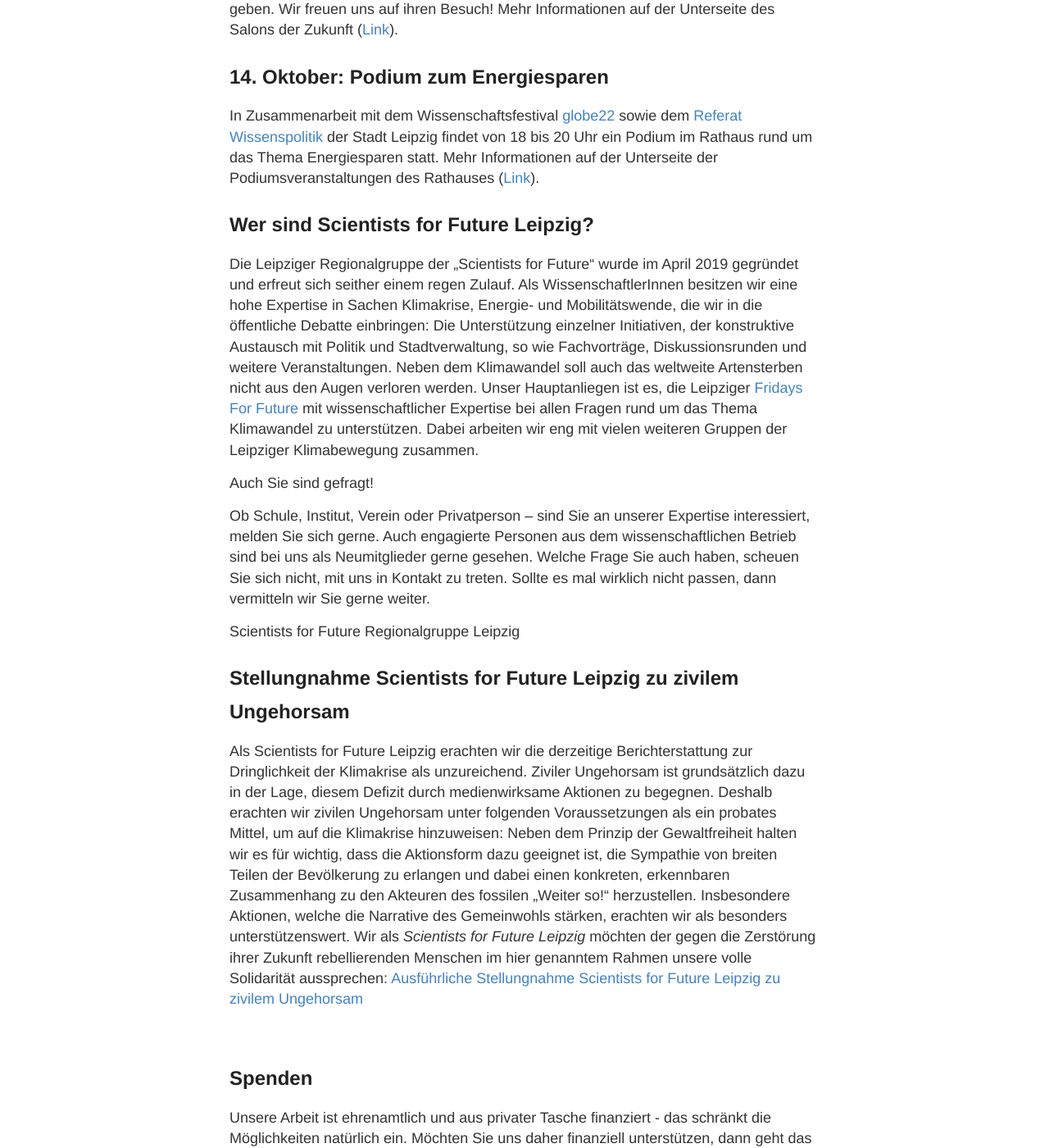
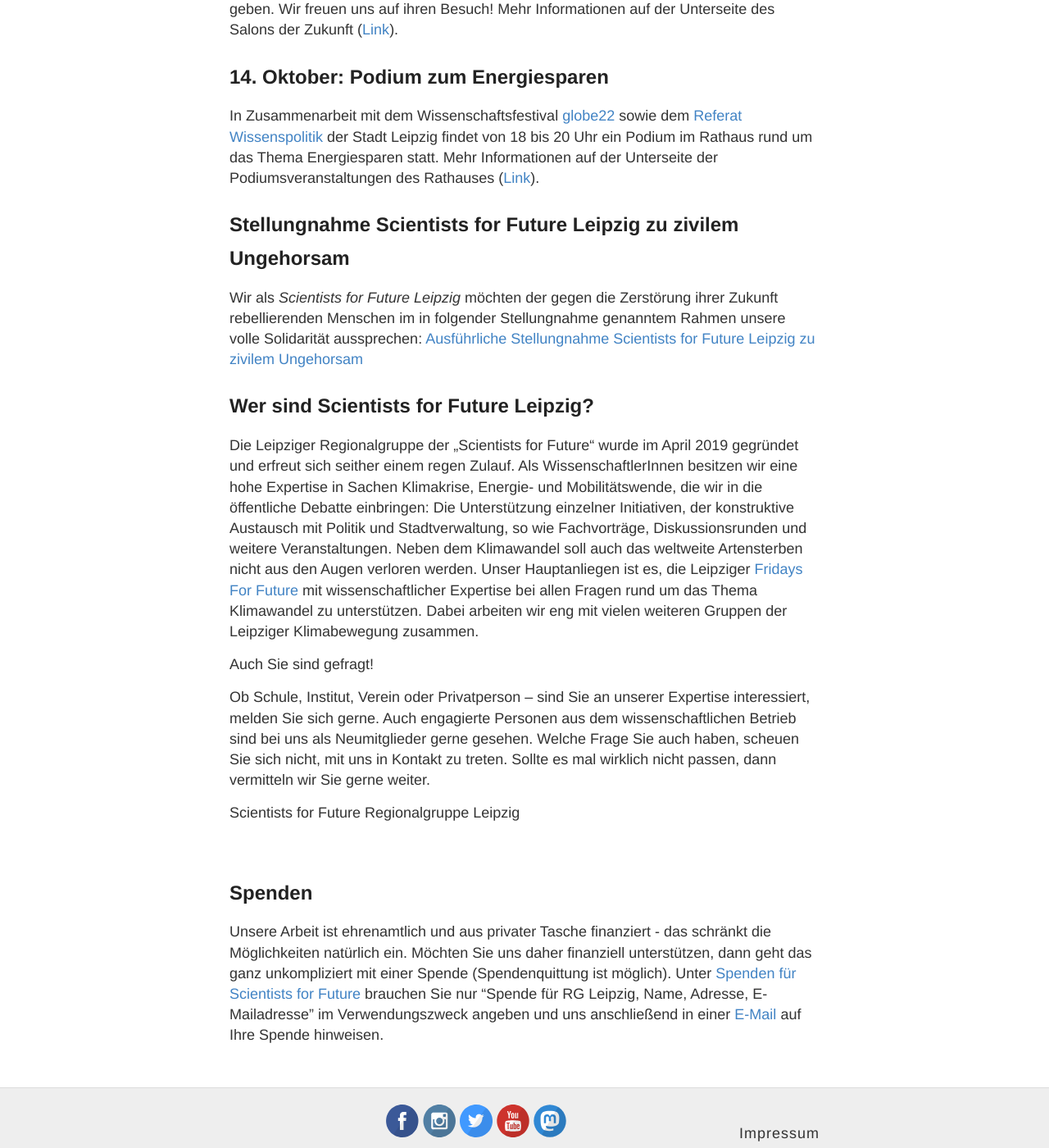
Before and after one commit to s4f-leipzig/s4f-leipzig.github.io, a Jekyll site: the page built from index.md, in a window 1280 px wide and 1400 px high, scrolled down 715 px. Shown: the whole window at 82% size. Built offline with Jekyll 4.4.1, drawn with Linux system fonts in a browser that asks for light colours.

Commit message:
Update index.md

```diff
--- a/index.md
+++ b/index.md
@@ -9,6 +9,9 @@
 <h2>14. Oktober: <a href="https://s4f-leipzig.de/podium/">Podium</a> zum Energiesparen</h2>
 In Zusammenarbeit mit dem Wissenschaftsfestival <a href="https://www.globe-festival.de/">globe22</a> sowie dem <a href="https://www.leipzig.de/buergerservice-und-verwaltung/aemter-und-behoerdengaenge/behoerden-und-dienstleistungen/dienststelle/referat-wissenspolitik-0117">Referat Wissenspolitik</a> der Stadt Leipzig findet von 18 bis 20 Uhr ein Podium im Rathaus rund um das Thema Energiesparen statt. Mehr Informationen auf der Unterseite der Podiumsveranstaltungen des Rathauses (<a href="https://s4f-leipzig.de/podium/">Link</a>).
 
+<h2>Stellungnahme Scientists for Future Leipzig zu zivilem Ungehorsam</h2>
+Wir als <i>Scientists for Future Leipzig</i> möchten der gegen die Zerstörung ihrer Zukunft rebellierenden Menschen im in folgender Stellungnahme genanntem Rahmen unsere volle Solidarität aussprechen: <a href="https://s4f-leipzig.de/documents/Stellungnahme_zU_S4F_Leipzig.pdf"> Ausführliche Stellungnahme Scientists for Future Leipzig zu zivilem Ungehorsam</a>
+
 <h2>Wer sind Scientists for Future Leipzig?</h2>
 
 Die Leipziger Regionalgruppe der „Scientists for Future“ wurde im April 2019 gegründet und erfreut sich seither einem regen Zulauf. Als WissenschaftlerInnen besitzen wir eine hohe Expertise in Sachen Klimakrise, Energie- und Mobilitätswende, die wir in die öffentliche Debatte einbringen: Die Unterstützung einzelner Initiativen, der konstruktive Austausch mit Politik und Stadtverwaltung, so wie Fachvorträge, Diskussionsrunden und weitere Veranstaltungen. Neben dem Klimawandel soll auch das weltweite Artensterben nicht aus den Augen verloren werden. Unser Hauptanliegen ist es, die Leipziger <a href="https://fffleipzig.de/" target="blank">Fridays For Future</a> mit wissenschaftlicher Expertise bei allen Fragen rund um das Thema Klimawandel zu unterstützen. Dabei arbeiten wir eng mit vielen weiteren Gruppen der Leipziger Klimabewegung zusammen.
@@ -19,17 +22,6 @@
 
 Scientists for Future Regionalgruppe Leipzig
 
-<h2>Stellungnahme Scientists for Future Leipzig zu zivilem Ungehorsam</h2>
-Als Scientists for Future Leipzig erachten wir die derzeitige Berichterstattung zur Dringlichkeit der
-Klimakrise als unzureichend. Ziviler Ungehorsam ist grundsätzlich dazu in der Lage, diesem Defizit
-durch medienwirksame Aktionen zu begegnen. Deshalb erachten wir zivilen Ungehorsam unter
-folgenden Voraussetzungen als ein probates Mittel, um auf die Klimakrise hinzuweisen: Neben dem
-Prinzip der Gewaltfreiheit halten wir es für wichtig, dass die Aktionsform dazu geeignet ist, die
-Sympathie von breiten Teilen der Bevölkerung zu erlangen und dabei einen konkreten, erkennbaren
-Zusammenhang zu den Akteuren des fossilen „Weiter so!“ herzustellen. Insbesondere Aktionen,
-welche die Narrative des Gemeinwohls stärken, erachten wir als besonders unterstützenswert.
-Wir als <i>Scientists for Future Leipzig</i> möchten der gegen die Zerstörung ihrer Zukunft rebellierenden Menschen im hier genanntem Rahmen unsere volle Solidarität aussprechen: <a href="https://s4f-leipzig.de/documents/Stellungnahme_zU_S4F_Leipzig.pdf"> Ausführliche Stellungnahme Scientists for Future Leipzig zu zivilem Ungehorsam</a>
-
 <br>
 
 <h2>Spenden</h2>
```
